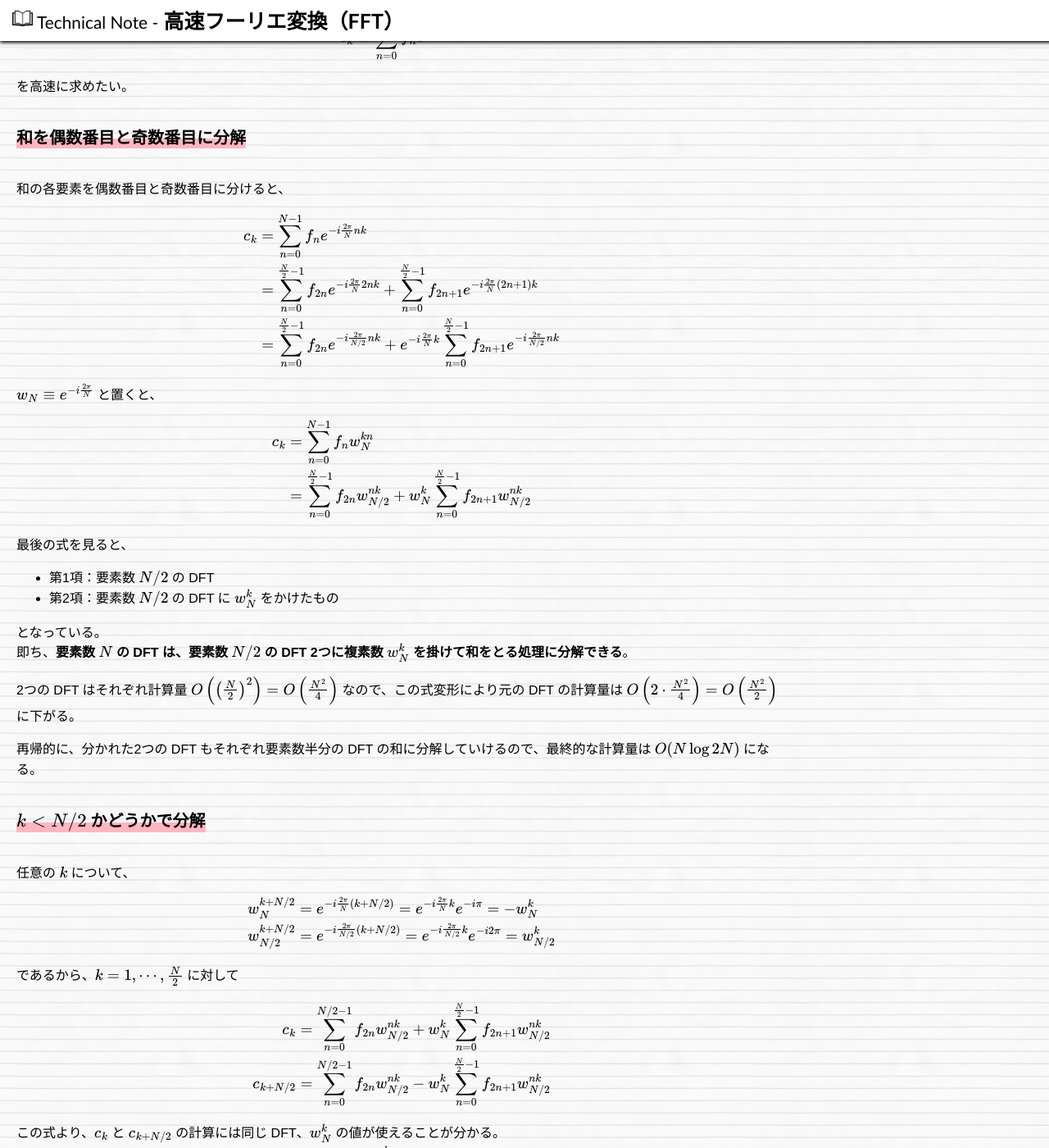
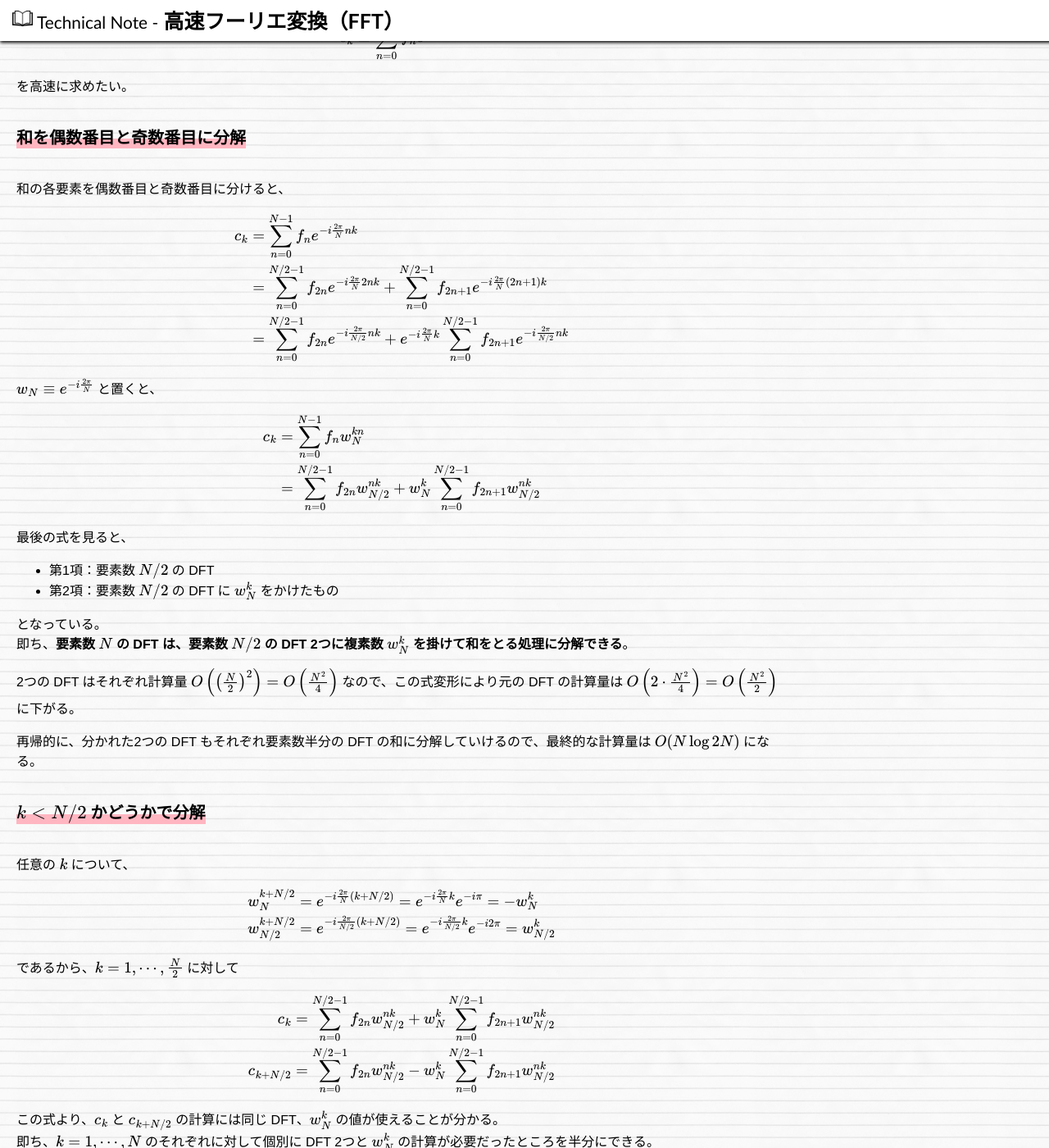
Before and after one commit to hkawabata/technical-note, a Jekyll site: the page built from docs/note/Algorithm/fft.md, in a window 1280 px wide and 1400 px high, scrolled down 3341 px. Shown: the whole window at 82% size. Built offline with Jekyll 4.4.1, drawn with Linux system fonts in a browser that asks for light colours; nearby versions of some CDN libraries; our own code applies the rules of GitHub Pages for plain Markdown files; formulas are drawn with MathJax 3.

Commit message:
Update fft.md

```diff
--- a/docs/note/Algorithm/fft.md
+++ b/docs/note/Algorithm/fft.md
@@ -109,8 +109,8 @@
 $$
 \begin{eqnarray}
 c_k &=& \displaystyle \sum_{n=0}^{N-1} f_n e^{-i \frac{2 \pi}{N} nk} \\
-  &=& \displaystyle \sum_{n=0}^{\frac{N}{2}-1} f_{2n} e^{-i \frac{2 \pi}{N} 2nk} + \sum_{n=0}^{\frac{N}{2}-1} f_{2n+1} e^{-i \frac{2 \pi}{N} (2n+1)k} \\
-  &=& \displaystyle \sum_{n=0}^{\frac{N}{2}-1} f_{2n} e^{-i \frac{2 \pi}{N/2} nk} + e^{-i \frac{2 \pi}{N} k} \sum_{n=0}^{\frac{N}{2}-1} f_{2n+1} e^{-i \frac{2 \pi}{N/2} nk}
+  &=& \displaystyle \sum_{n=0}^{N/2-1} f_{2n} e^{-i \frac{2 \pi}{N} 2nk} + \sum_{n=0}^{N/2-1} f_{2n+1} e^{-i \frac{2 \pi}{N} (2n+1)k} \\
+  &=& \displaystyle \sum_{n=0}^{N/2-1} f_{2n} e^{-i \frac{2 \pi}{N/2} nk} + e^{-i \frac{2 \pi}{N} k} \sum_{n=0}^{N/2-1} f_{2n+1} e^{-i \frac{2 \pi}{N/2} nk}
 \end{eqnarray}
 $$
 
@@ -119,7 +119,7 @@
 $$
 \begin{eqnarray}
 c_k &=& \displaystyle \sum_{n=0}^{N-1} f_n w_N^{kn} \\
-  &=& \displaystyle \sum_{n=0}^{\frac{N}{2}-1} f_{2n} w_{N/2}^{nk} + w_{N}^{k} \sum_{n=0}^{\frac{N}{2}-1} f_{2n+1} w_{N/2}^{nk}
+  &=& \displaystyle \sum_{n=0}^{N/2-1} f_{2n} w_{N/2}^{nk} + w_{N}^{k} \sum_{n=0}^{N/2-1} f_{2n+1} w_{N/2}^{nk}
 \end{eqnarray}
 $$
 
@@ -151,8 +151,8 @@
 
 $$
 \begin{eqnarray}
-c_k       &=& \displaystyle \sum_{n=0}^{N/2-1} f_{2n} w_{N/2}^{nk} + w_N^{k} \sum_{n=0}^{\frac{N}{2}-1} f_{2n+1} w_{N/2}^{nk} \\
-c_{k+N/2} &=& \displaystyle \sum_{n=0}^{N/2-1} f_{2n} w_{N/2}^{nk} - w_N^{k} \sum_{n=0}^{\frac{N}{2}-1} f_{2n+1} w_{N/2}^{nk}
+c_k       &=& \displaystyle \sum_{n=0}^{N/2-1} f_{2n} w_{N/2}^{nk} + w_N^{k} \sum_{n=0}^{N/2-1} f_{2n+1} w_{N/2}^{nk} \\
+c_{k+N/2} &=& \displaystyle \sum_{n=0}^{N/2-1} f_{2n} w_{N/2}^{nk} - w_N^{k} \sum_{n=0}^{N/2-1} f_{2n+1} w_{N/2}^{nk}
 \end{eqnarray}
 $$
 
```
